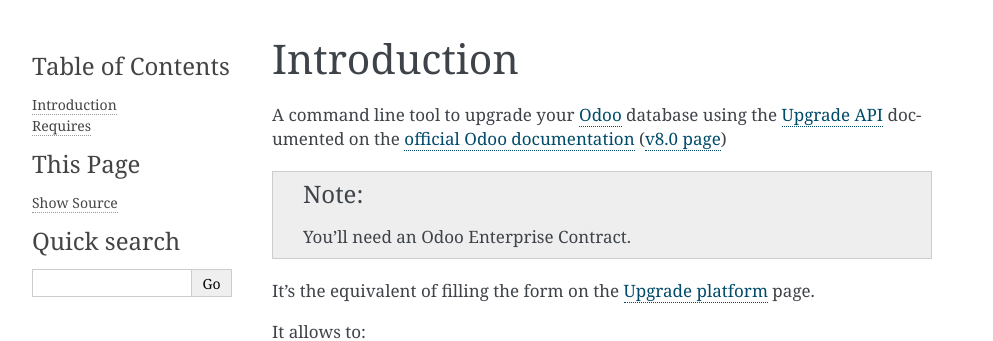
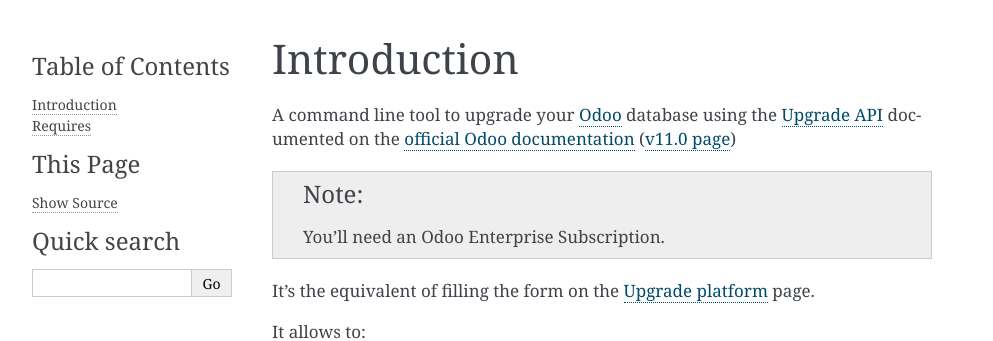
Before and after one commit to olilau/odoo-upgrade, a Sphinx documentation site: the page built from doc/source/intro.rst, in a window 1280 px wide. Shown: the top 341 px of the page, without its empty margins (148-1141 px from the left). Built offline with Sphinx 7.4.7, drawn with Linux system fonts in a browser that asks for light colours.

Commit message:
[IMP] doc: adapt documentation to Odoo v11.0

```diff
--- a/doc/source/intro.rst
+++ b/doc/source/intro.rst
@@ -3,11 +3,11 @@
 ------------
 
 A command line tool to upgrade your `Odoo <https://www.odoo.com>`_ database
-using the `Upgrade API <https://www.odoo.com/documentation/8.0/reference/upgrade_api.html>`_
-documented on the `official Odoo documentation <https://www.odoo.com/documentation>`_ (`v8.0 page
-<https://www.odoo.com/documentation/8.0/reference/upgrade_api.html>`_)
+using the `Upgrade API <https://www.odoo.com/documentation/11.0/webservices/upgrade.html>`_
+documented on the `official Odoo documentation <https://www.odoo.com/documentation>`_ (`v11.0 page
+<https://www.odoo.com/documentation/11.0/webservices/upgrade.html>`_)
 
-.. note:: You'll need an Odoo Enterprise Contract.
+.. note:: You'll need an Odoo Enterprise Subscription.
 
 It's the equivalent of filling the form on the `Upgrade platform <https://upgrade.odoo.com>`_ page.
 
```
Also changed, not shown: doc/source/help.rst (+5 -5 lines).
